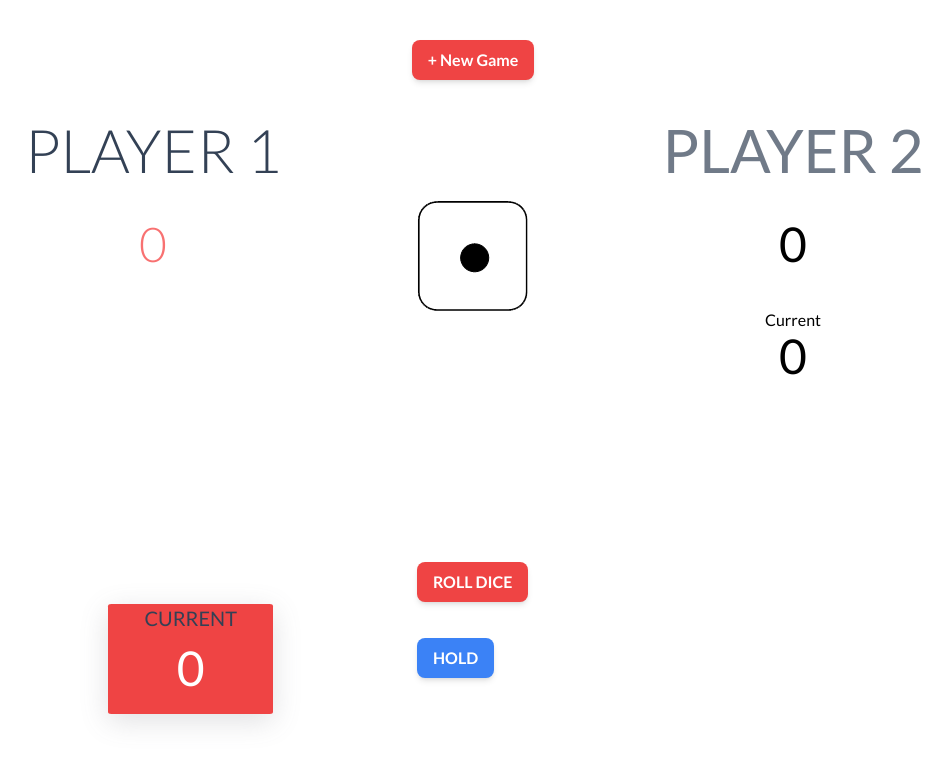
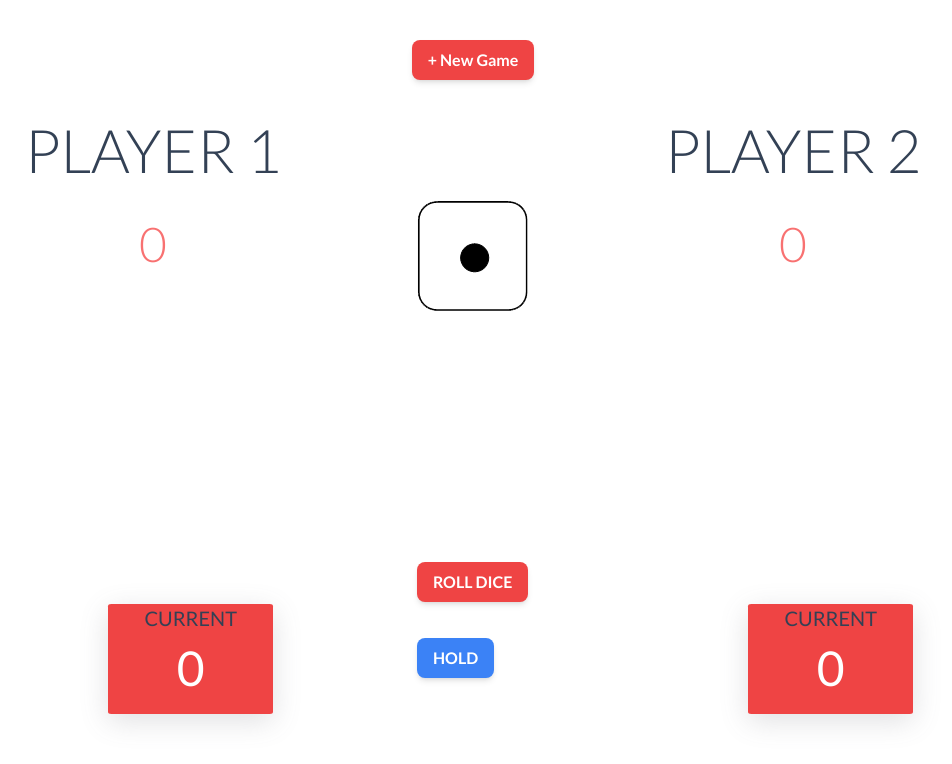
Before and after one commit to ThomasZadikian/Jeu-du-d-, a website: page src/index.html in a window 1280 px wide. Shown: the whole page, without its empty margins (167-1119 px from the left). Drawn offline with Linux system fonts and the light colour scheme.

Commit message:
fix some bug

```diff
--- a/src/index.html
+++ b/src/index.html
@@ -23,7 +23,7 @@
     <div class="flex flex-row">
       <!-- PLAYER 1 CONTAINER -->
       <div class="basis-2/4" id="player1Container">
-        <h1 class="text-6xl text-center text-slate-700/100 font-light">PLAYER 1<span id="currentPlayer"></span></h1>
+        <h1 class="text-6xl text-center text-slate-700/100 font-light">PLAYER 1<span id="player1Active"></span></h1>
         <p class="text-center mt-10 text-5xl text-red-400/100 font-light" id="totalPlayer1">0</p>
         <div class="currentScore relative bg-red-500 text-center">
           <p class="mt-3 text-xl text-slate-700/100 font-normal">CURRENT</p>
@@ -50,12 +50,12 @@
       </div>
 
       <!-- PLAYER 2 CONTAINER -->
-      <div class="basis-2/4" id="player1Container">
-        <h1 class="text-6xl text-center text-slate-700/70">PLAYER 2</h1>
-        <p class="text-center mt-10 text-5xl" id="totalPlayer1">0</p>
-        <div class="currentScore2 text-center">
-          <p class="mt-10">Current</p>
-          <p class="text-5xl" id="count">0</p>
+      <div class="basis-2/4" id="player2Container">
+        <h1 class="text-6xl text-center text-slate-700/100 font-light">PLAYER 2<span id="player2Active"></span></h1>
+        <p class="text-center mt-10 text-5xl text-red-400/100 font-light" id="totalPlayer1">0</p>
+        <div class="currentScore relative bg-red-500 text-center">
+          <p class="mt-3 text-xl text-slate-700/100 font-normal">CURRENT</p>
+          <p class="text-5xl text-white mt-3" id="count">0</p>
         </div>
       </div>
 
```
